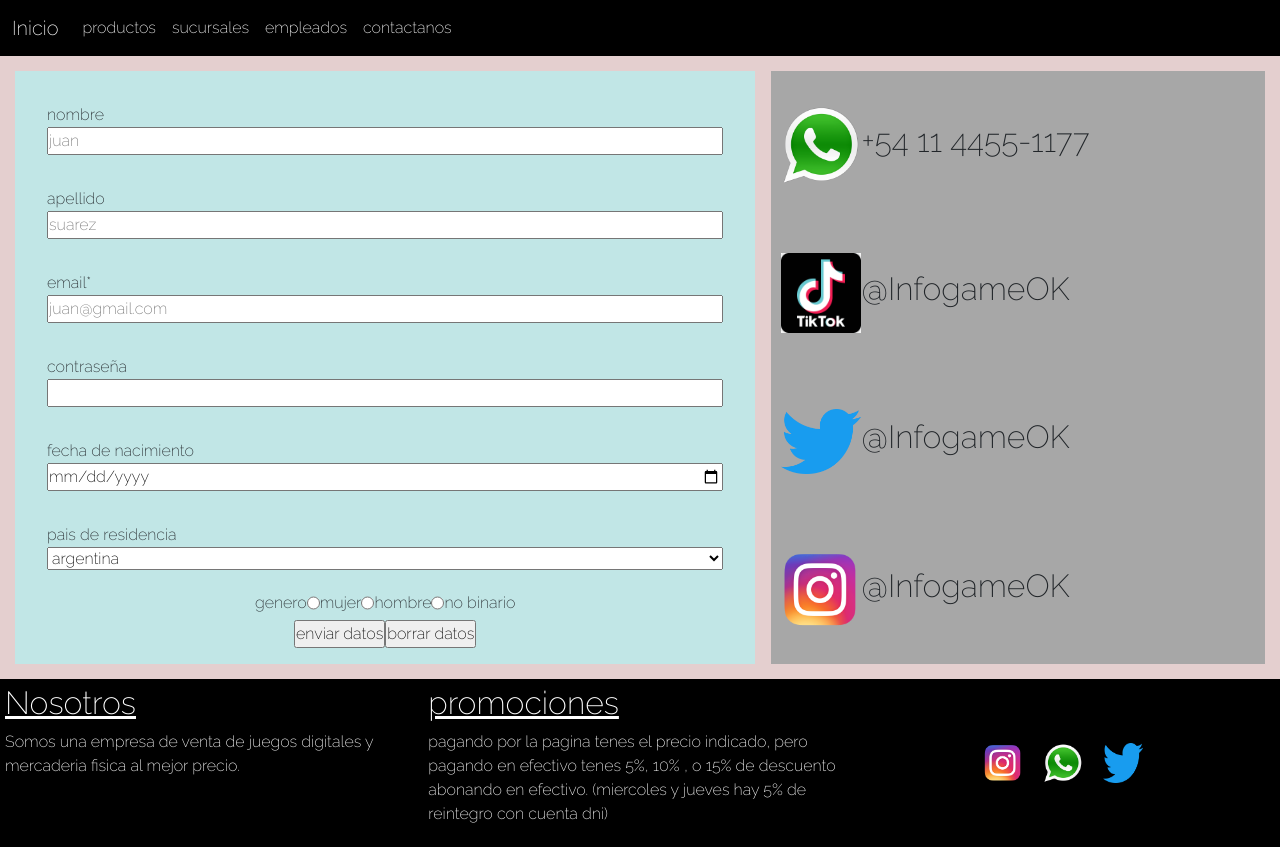
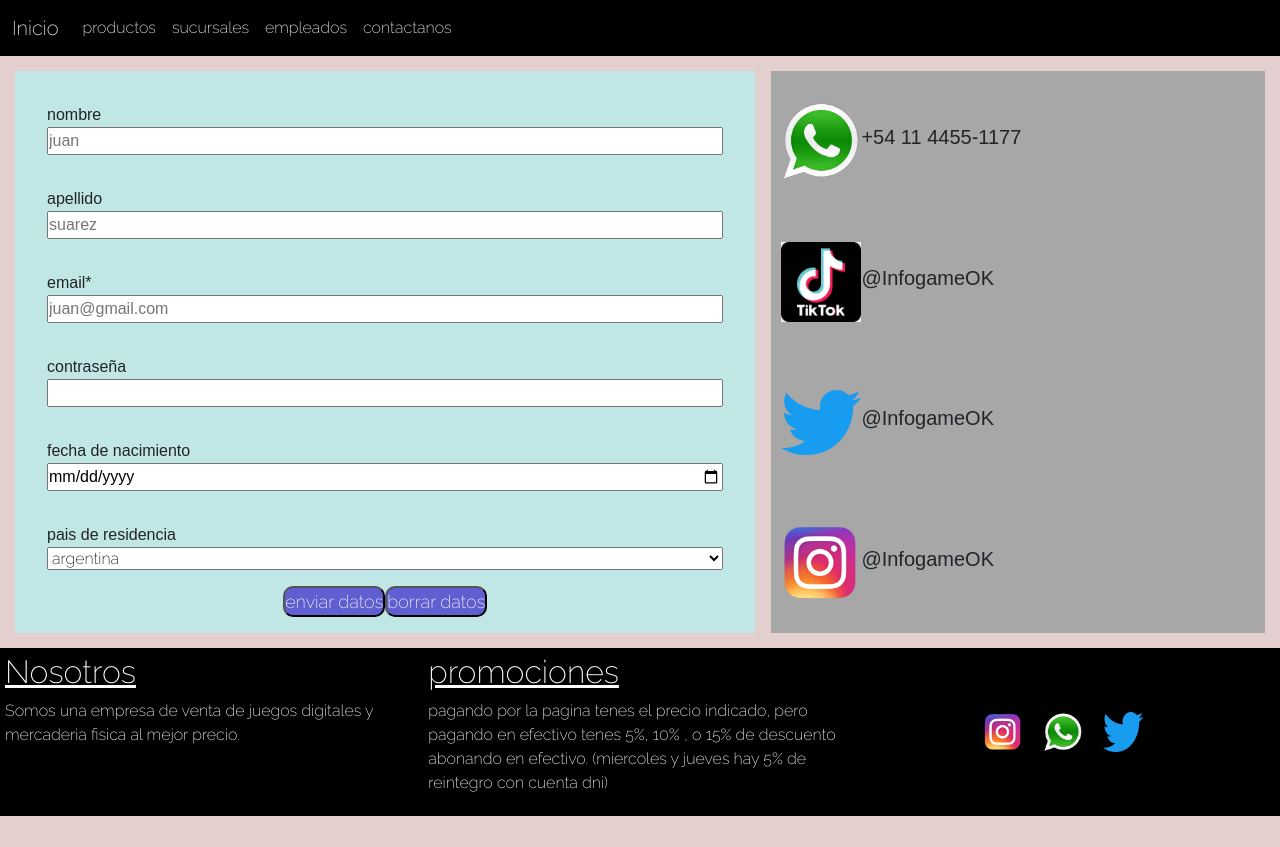
Before and after one commit to Rocconesci344/entregacoder2, a website: page paginas/contactanos.html in a window 1280 px wide. After the commit the page ends 816 px from the top, so only its background shows below. Drawn offline with nearby package versions, Linux system fonts and the light colour scheme.

Commit message:
termine contactos

```diff
--- a/paginas/contactanos.html
+++ b/paginas/contactanos.html
@@ -41,42 +41,36 @@
                         <fieldset class="formc">
                             <div>
                                 <div class="itemsform">
-                                    <label for="name">nombre</label>
-                                    <input type="text" name="name" placeholder="juan">
+                                    <label class="letrasc" for="name">nombre</label>
+                                    <input class="letrasc" type="text" name="name" placeholder="juan">
                                 </div>
                                 <div class="itemsform">
-                                    <label for="surname">apellido</label>
-                                    <input type="text" name="surname" placeholder="suarez">
+                                    <label class="letrasc" for="surname">apellido</label>
+                                    <input class="letrasc" type="text" name="surname" placeholder="suarez">
                                 </div>
                                 <div class="itemsform">
-                                    <label for="email">email*</label>
-                                    <input type="email" required name="email" placeholder="juan@gmail.com">
+                                    <label class="letrasc" for="email">email*</label>
+                                    <input class="letrasc" type="email" required name="email" placeholder="juan@gmail.com">
                                 </div>
                                 <div class="itemsform">
-                                    <label for="password">contraseña</label>
-                                    <input type="password" name="password">
+                                    <label class="letrasc" for="password">contraseña</label>
+                                    <input class="letrasc" type="password" name="password">
                                 </div>
                                 <div class="itemsform">
-                                    <label for="nac">fecha de nacimiento</label>
-                                    <input type="date" name="nac">
+                                    <label class="letrasc" for="nac">fecha de nacimiento</label>
+                                    <input class="letrasc" type="date" name="nac">
                                 </div>
                                 <div class="itemsform">
-                                    <label for="pais">pais de residencia</label>
+                                    <label class="letrasc" for="pais">pais de residencia</label>
                                     <select name="pais">
                                         <option value="arg">argentina</option>
                                         <option value="br">brasil</option>
                                     </select>
                                 </div>
                             </div>
-                            <div class="generoc">
-                                <label for="sexo">genero</label>
-                                    <input type="radio" name="sexo" value="fem">mujer
-                                    <input type="radio" name="sexo" value="hom">hombre
-                                    <input type="radio" name="sexo" value="otro">no binario
-                            </div>
                             <div class="botonesformc">
-                                <input type="submit" value="enviar datos">
-                                <input type="reset" value="borrar datos">
+                                <input class="btnc" type="submit" value="enviar datos">
+                                <input class="btnc" type="reset" value="borrar datos">
                             </div>
                         </fieldset>
                     </form>
@@ -84,19 +78,19 @@
                 <div class="redes_c">
                     <div class="divc">
                         <img class="imgc" src="../imagenes/wsp-logo.png" alt="whatsapp">
-                        <h2>+54 11 4455-1177</h2>
+                        <h2 class="letrasci">+54 11 4455-1177</h2>
                     </div>
                     <div class="divc">
                         <img class="imgc" src="../imagenes/tiktok-logo.png" alt="Tik tok">
-                        <h2>@InfogameOK</h2>
+                        <h2 class="letrasci">@InfogameOK</h2>
                     </div>
                     <div class="divc">
                         <img class="imgc" src="../imagenes/x-logo.png" alt="Twitter">
-                        <h2>@InfogameOK</h2>
+                        <h2 class="letrasci">@InfogameOK</h2>
                     </div>
                     <div class="divc">
                         <img class="imgc" src="../imagenes/ig-logo.png" alt="Instagram">
-                        <h2>@InfogameOK</h2>
+                        <h2 class="letrasci">@InfogameOK</h2>
                     </div>
                 </div>
             </section>
--- a/scss/estilo.scss
+++ b/scss/estilo.scss
@@ -354,9 +354,11 @@ body{
     .section_p{
         display: grid;
         grid-template-columns: 1fr;
+        display: flex;
+        flex-direction: column;
+        align-items: center;
         .producto1_p{
             width: 200px;
-            margin-left: 50px;
         }
     }
 }
@@ -437,12 +439,26 @@ body{
     grid-template-rows: 1fr 1fr 1fr 1fr;
     background-color: rgb(167, 167, 167);
 }
-.generoc{
-    padding: 5px;
-    display: flex;
-    justify-content: center;
-}
 .botonesformc{
     display: flex;
     justify-content: center;
 }
+@media screen and (max-width:460px) {
+    .sectionc{
+        display: grid;
+        grid-template-columns: 1fr;
+    }
+}
+.btnc{
+    border-radius: 10px;
+    background-color: rgb(95, 95, 209);
+    color: $blanco;
+    font-size: 18px;
+}
+.letrasc{
+    font-family: 'Noto Sans JP', sans-serif;
+}
+.letrasci{
+    font-family: 'Noto Sans JP', sans-serif;
+    font-size: 20px;
+}
```
Also changed, not shown: estilos/estilos.css.
